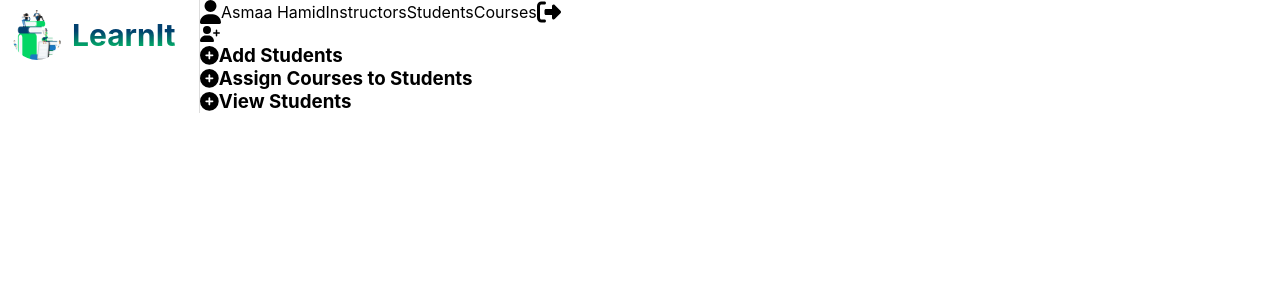
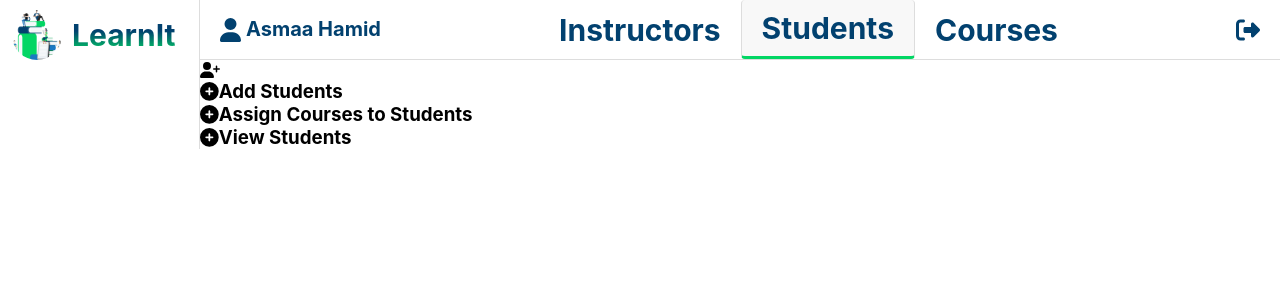
Before and after one commit to asmaahamid02/e-learning-system, a React (Create React App) app in the folder elearning-frontend/: page /home in a window 1280 px wide. Shown: the top 300 px of the page. Built offline with nearby package versions, Linux system fonts and the light colour scheme.

Commit message:
frontend: styled home navbar

```diff
--- a/elearning-frontend/src/App.css
+++ b/elearning-frontend/src/App.css
@@ -183,3 +183,46 @@ form {
 .middle-content {
   justify-content: space-between;
 }
+
+/*navbar*/
+.navbar {
+  height: 60px;
+  padding: 5px 20px;
+  border-bottom: 1px solid #ddd;
+  color: #02416f;
+}
+
+.username > span {
+  font-size: 20px;
+  margin-left: 5px;
+  font-weight: bold;
+}
+
+.list {
+  height: 100%;
+  justify-content: center;
+  align-items: center;
+  flex-grow: 1;
+}
+
+.list > li {
+  text-align: center;
+  color: #02416f;
+  padding: 10px 20px;
+}
+
+.active {
+  border-right: 1px solid #ddd;
+  border-left: 1px solid #ddd;
+  border-bottom: 3px solid #02d664;
+  border-radius: 4px;
+  background-color: #f8f8f8;
+}
+.list > li:last-child {
+  margin-right: 0;
+}
+
+.list > li > a {
+  font-size: 30px;
+  font-weight: bold;
+}
```
